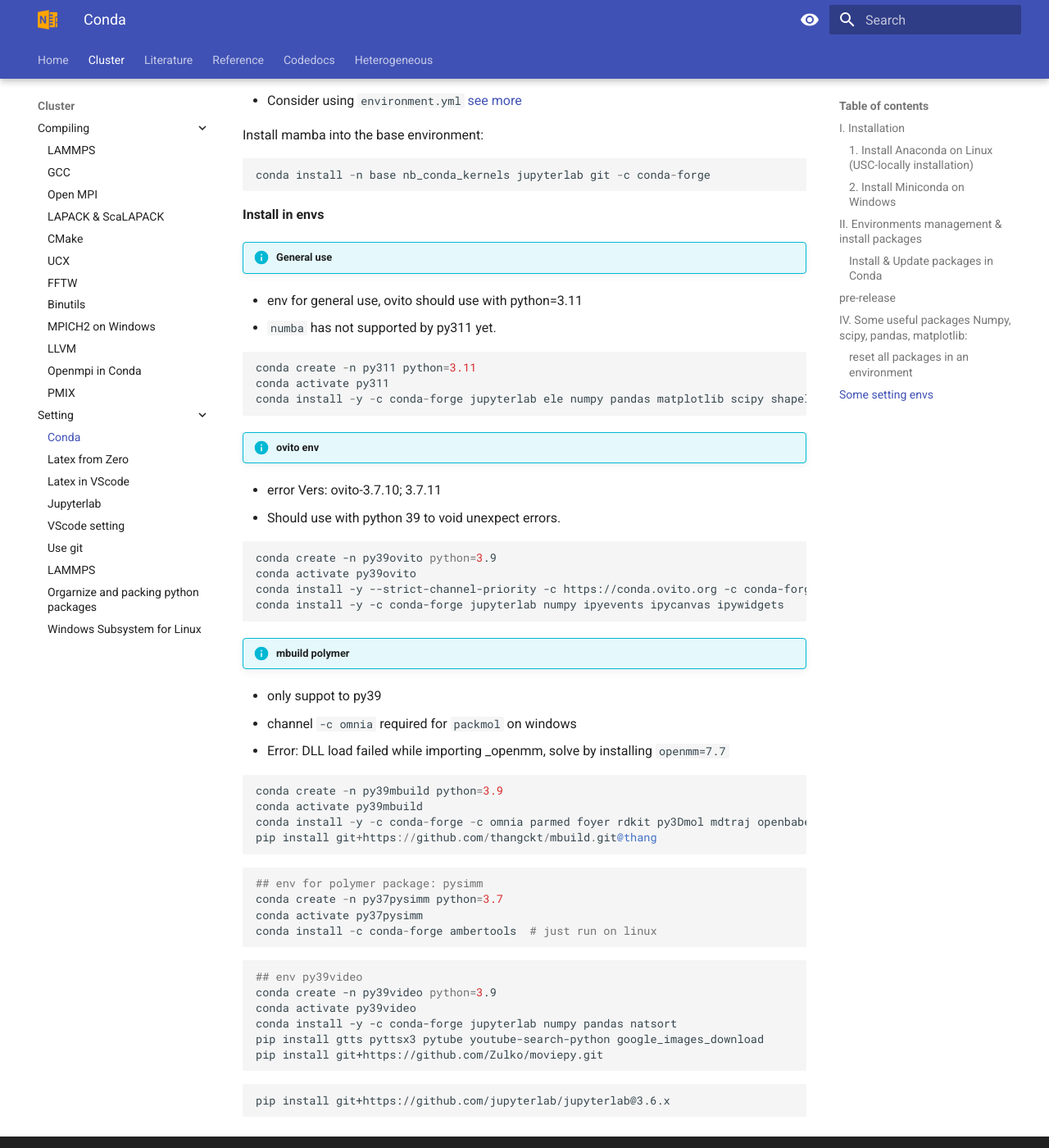
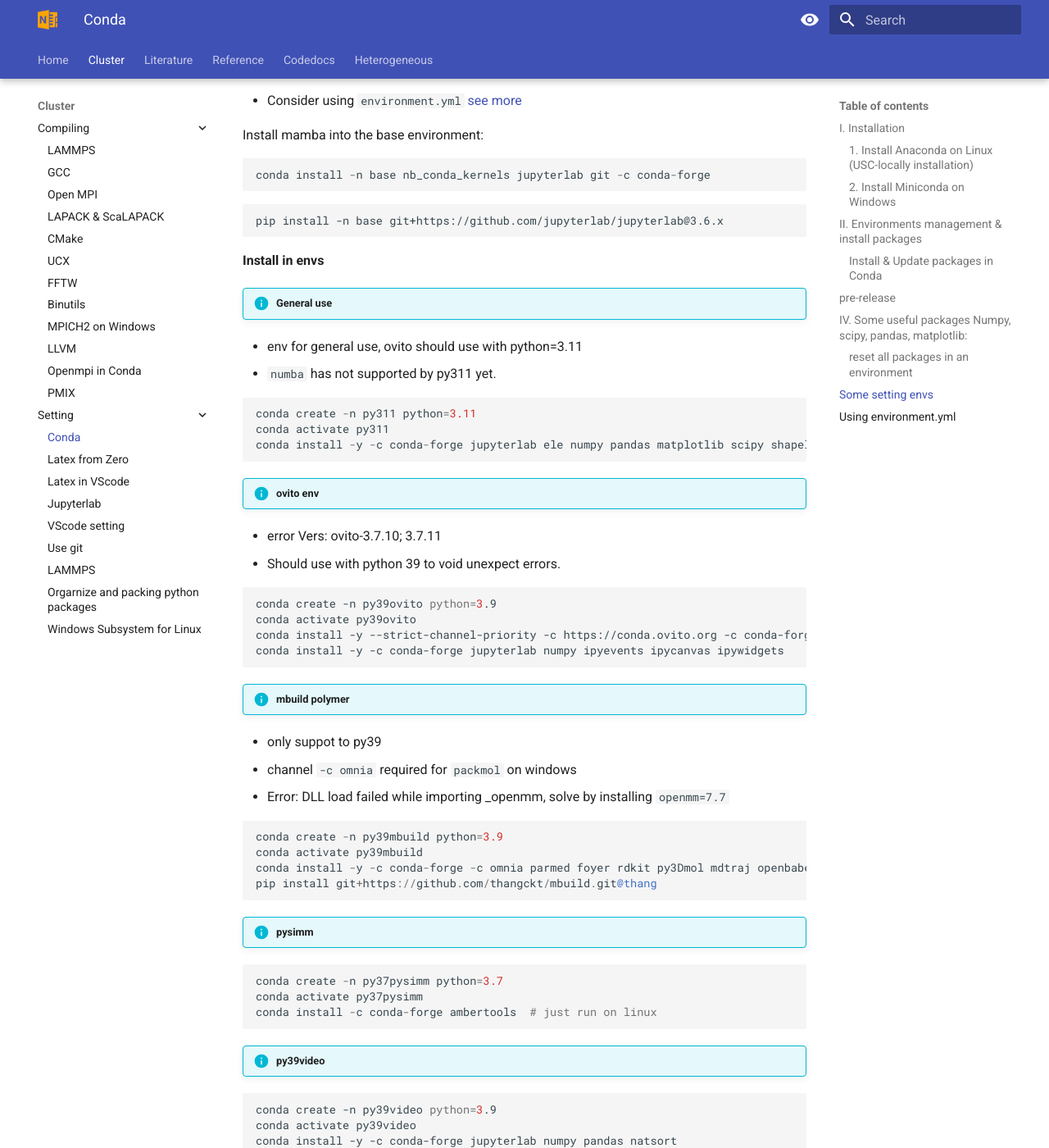
Before and after one commit to thangckt/thangckt.github.io, an MkDocs documentation site: the page built from docs/cluster/AppSetting/1_Conda.md, in a window 1280 px wide and 1400 px high, scrolled down 5638 px. Shown: the whole window at 82% size. Built offline with MkDocs 1.6.1 and Material for MkDocs 9.7.7, drawn with Linux system fonts in a browser that asks for light colours; the version menu is left out; some of the changed text lies outside the part shown.

Commit message:
Update 1_Conda.md

````diff
--- a/docs/cluster/AppSetting/1_Conda.md
+++ b/docs/cluster/AppSetting/1_Conda.md
@@ -250,31 +250,33 @@
 
 ## Some setting envs
 
-!!! info
-
- - use mamba for faster
- - use new python for better performance
- - To use multi kernels in jupyterlab:
-    - Install in base-env: `conda install -n base nb_conda_kernels`
-    - Install jyterlab in both base-env and sub-env
-    - select to open notebook by jupyterlab in base-env
- - To solve error: ImportError: DLL load failed while importing shell: Can not find procedure. Downgrade `pywin32` in `base_env`
-   ```
-   conda install -n base pywin32=228
-   ```
- - Consider using `environment.yml` [see more](https://conda.io/projects/conda/en/latest/user-guide/tasks/manage-environments.html#create-env-from-file)
+!!! note
+   - use mamba for faster
+   - use new python for better performance
+   - To use multi kernels in jupyterlab:
+      - Install in base-env: `conda install -n base nb_conda_kernels`
+      - Install jyterlab in both base-env and sub-env
+      - select to open notebook by jupyterlab in base-env
+   - To solve error: ImportError: DLL load failed while importing shell: Can not find procedure. Downgrade `pywin32` in `base_env`
+     ```
+     conda install -n base pywin32=228
+     ```
+   - Consider using `environment.yml` [see more](https://conda.io/projects/conda/en/latest/user-guide/tasks/manage-environments.html#create-env-from-file)
 
 
 Install mamba into the base environment:
 ```python
 conda install -n base nb_conda_kernels jupyterlab git -c conda-forge
 ```
+```
+pip install -n base git+https://github.com/jupyterlab/jupyterlab@3.6.x
+```
 
 **Install in envs**
 
 !!! info "General use"
-  - env for general use, ovito should use with python=3.11
-  - `numba` has not supported by py311 yet.
+   - env for general use, ovito should use with python=3.11
+   - `numba` has not supported by py311 yet.
 
 ```python
 conda create -n py311 python=3.11
@@ -283,8 +285,8 @@
 ```
 
 !!! info "ovito env"
-  - error Vers: ovito-3.7.10; 3.7.11
-  - Should use with python 39 to void unexpect errors.
+   - error Vers: ovito-3.7.10; 3.7.11
+   - Should use with python 39 to void unexpect errors.
 
 ```sh
 conda create -n py39ovito python=3.9
@@ -294,9 +296,9 @@
 ```
 
 !!! info "mbuild polymer"
-  - only suppot to py39
-  - channel `-c omnia` required for `packmol` on windows
-  - Error: DLL load failed while importing _openmm, solve by installing `openmm=7.7`
+   - only suppot to py39
+   - channel `-c omnia` required for `packmol` on windows
+   - Error: DLL load failed while importing _openmm, solve by installing `openmm=7.7`
 
 ```python
 conda create -n py39mbuild python=3.9
@@ -305,15 +307,16 @@
 pip install git+https://github.com/thangckt/mbuild.git@thang
 ```
 
+!!! info "pysimm"
 ```python
-## env for polymer package: pysimm
 conda create -n py37pysimm python=3.7
 conda activate py37pysimm
 conda install -c conda-forge ambertools  # just run on linux
 ```
 
+!!! info "py39video"
+
 ```sh
-## env py39video
 conda create -n py39video python=3.9
 conda activate py39video
 conda install -y -c conda-forge jupyterlab numpy pandas natsort
@@ -321,6 +324,7 @@
 pip install git+https://github.com/Zulko/moviepy.git
 ```
 
-```
-pip install git+https://github.com/jupyterlab/jupyterlab@3.6.x
-```
+
+## Using `environment.yml`
+
+[see here](https://conda.io/projects/conda/en/latest/user-guide/tasks/manage-environments.html#create-env-from-file)
````
